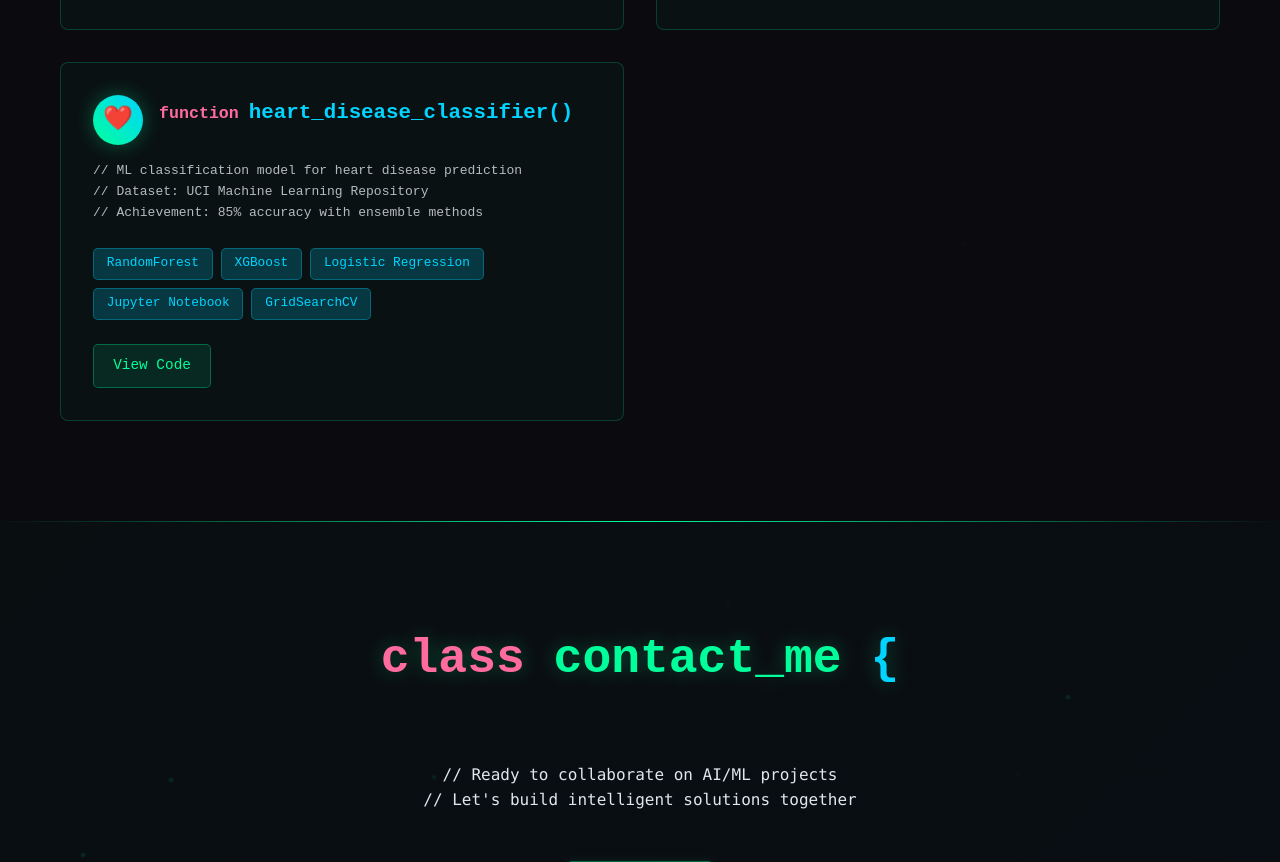
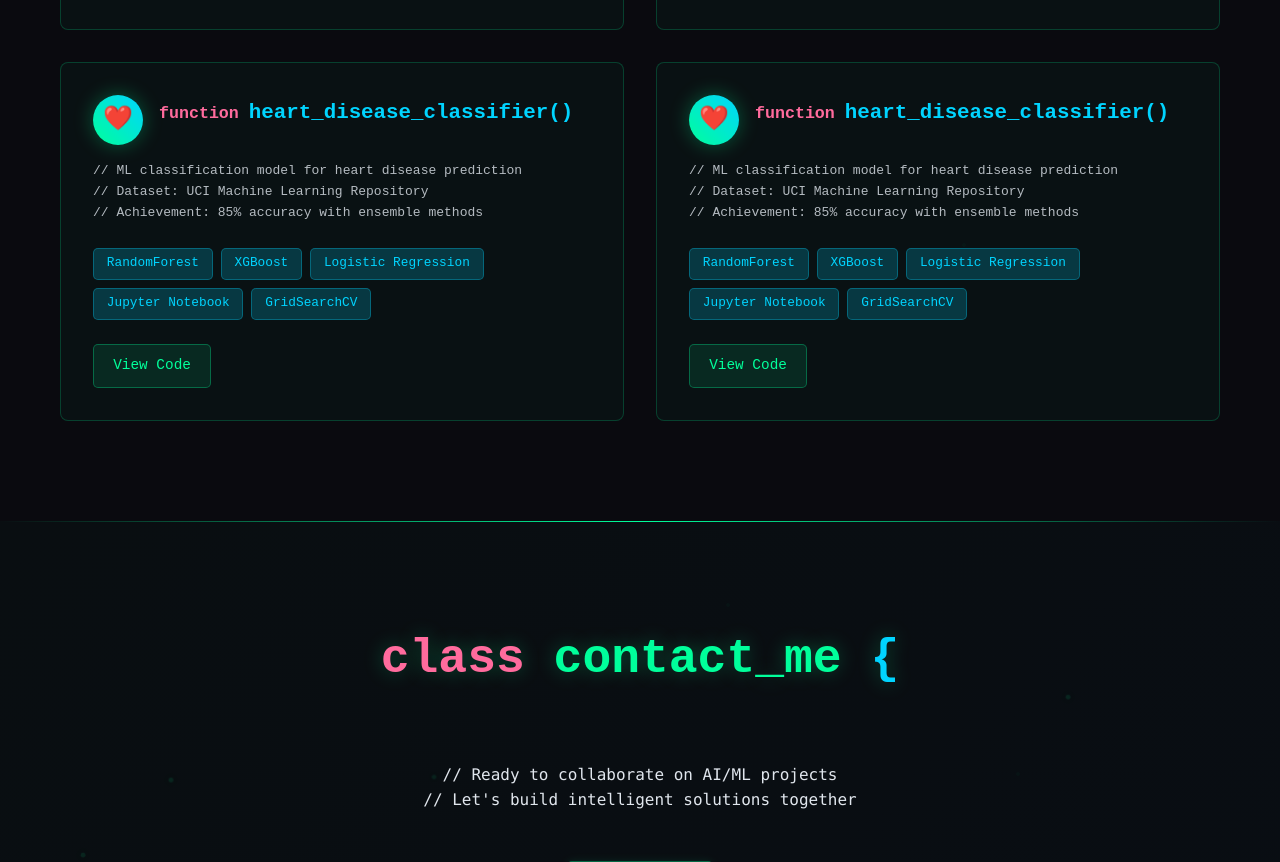
Before and after one commit to sebastianperezv/sebastianperezv.github.io, a plain HTML site: page index.html in a window 1280 px wide. Shown: the part 2021-2883 px from the top of the page. Drawn offline with Linux system fonts and the light colour scheme.

Commit message:
Update index.html

```diff
--- a/index.html
+++ b/index.html
@@ -641,6 +641,26 @@
                         <a href="https://github.com/sebastianperezv/Heart-disease-project" target="_blank" class="project-link">View Code</a>
                     </div>
                 </div>
+                <!-- Project 3: Heart Disease Classifier -->
+                <div class="project-card fade-in">
+                    <div class="project-header">
+                        <div class="project-icon">❤️</div>
+                        <h3>heart_disease_classifier()</h3>
+                    </div>
+                    <p>// ML classification model for heart disease prediction<br>
+                    // Dataset: UCI Machine Learning Repository<br>
+                    // Achievement: 85% accuracy with ensemble methods</p>
+                    <div class="project-tags">
+                        <span class="project-tag">RandomForest</span>
+                        <span class="project-tag">XGBoost</span>
+                        <span class="project-tag">Logistic Regression</span>
+                        <span class="project-tag">Jupyter Notebook</span>
+                        <span class="project-tag">GridSearchCV</span>
+                    </div>
+                    <div class="project-links">
+                        <a href="https://github.com/sebastianperezv/Heart-disease-project" target="_blank" class="project-link">View Code</a>
+                    </div>
+                </div>
             </div>
         </div>
     </section>
```
